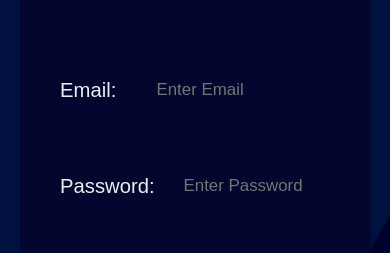
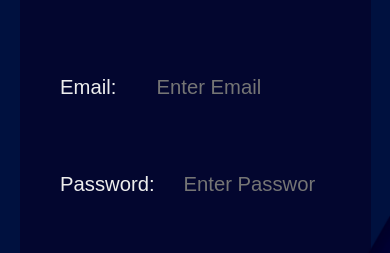
Before and after one commit to K4R-R/Pitch-Point, a React (Create React App) app in the folder frontend/: page /login in a window 390 px wide. Shown: the part 342-595 px from the top of the page. Built offline with nearby package versions, Linux system fonts and the light colour scheme; no server answers; a web font is replaced by a local one.

Commit message:
font size increased

```diff
--- a/frontend/src/styles/Signup.css
+++ b/frontend/src/styles/Signup.css
@@ -215,6 +215,6 @@ input[type="number"] {
       font-size: 3rem;
    }
    .input-field > input{
-      font-size: 2.5rem;
+      font-size: 3rem;
    }
 }
```
